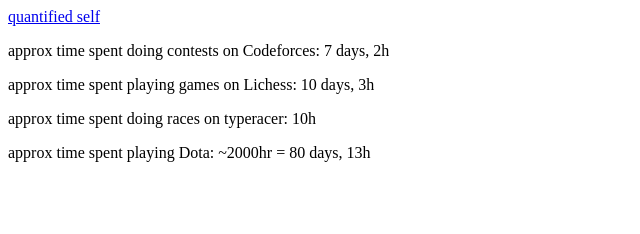
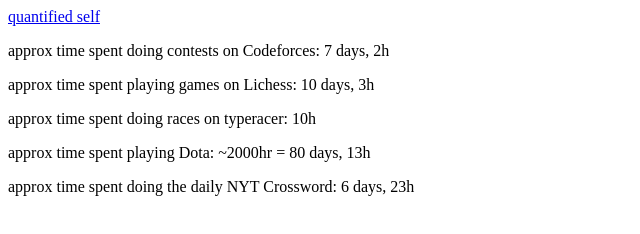
Before and after one commit to VitamintK/scientist.wang, a plain HTML site: page tracker.html in a window 1280 px wide. Shown: the whole page, without its empty margins (0-640 px from the left). Drawn offline with Linux system fonts and the light colour scheme.

Commit message:
stats tracker update

```diff
--- a/tracker.html
+++ b/tracker.html
@@ -12,5 +12,6 @@
     <p>approx time spent playing games on Lichess: 10 days, 3h</p>
     <p>approx time spent doing races on typeracer: 10h</p>
     <p>approx time spent playing Dota: ~2000hr = 80 days, 13h</p>
+    <p>approx time spent doing the daily NYT Crossword: 6 days, 23h</p>
   </body>
 </html>
```
